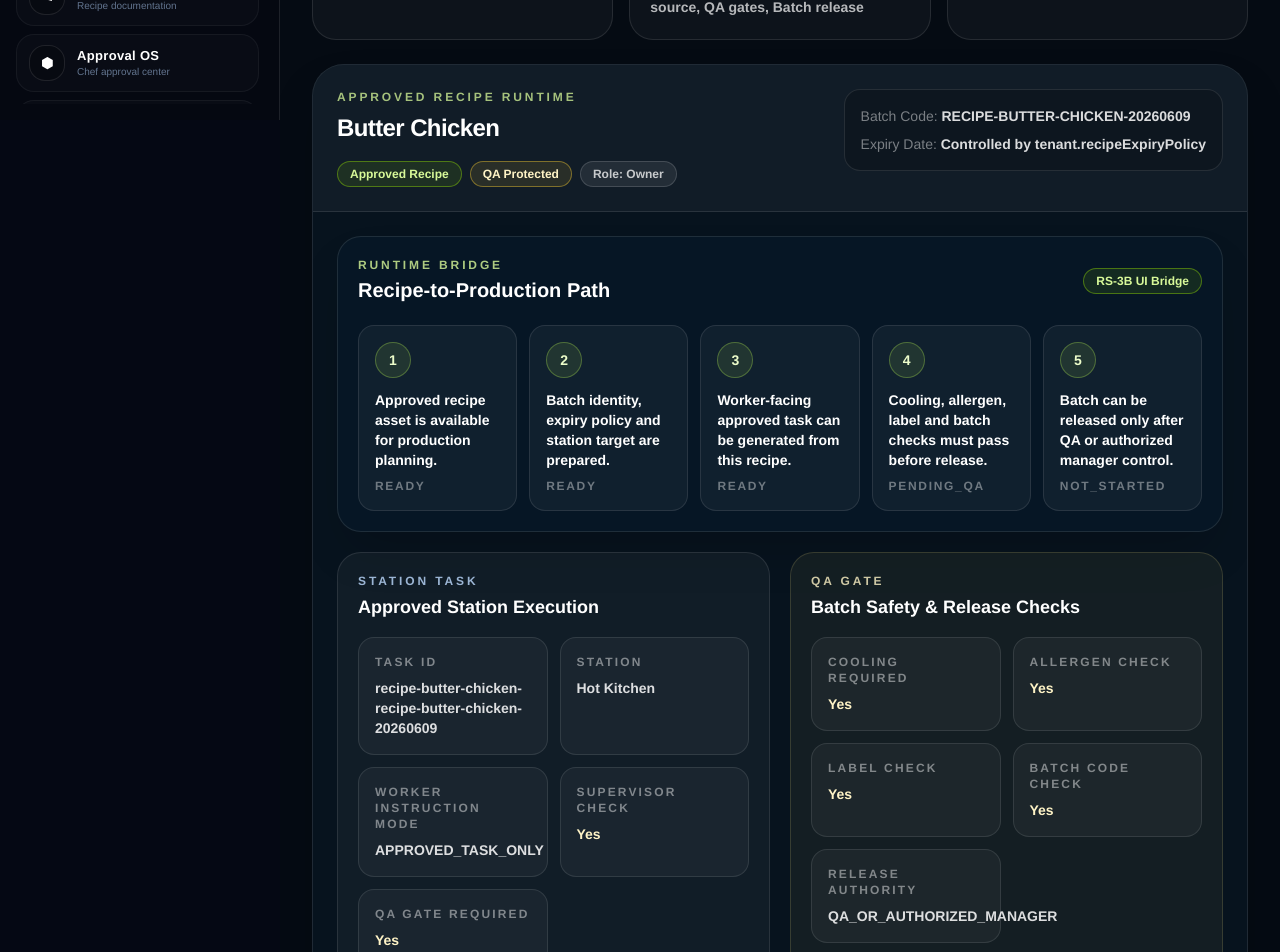
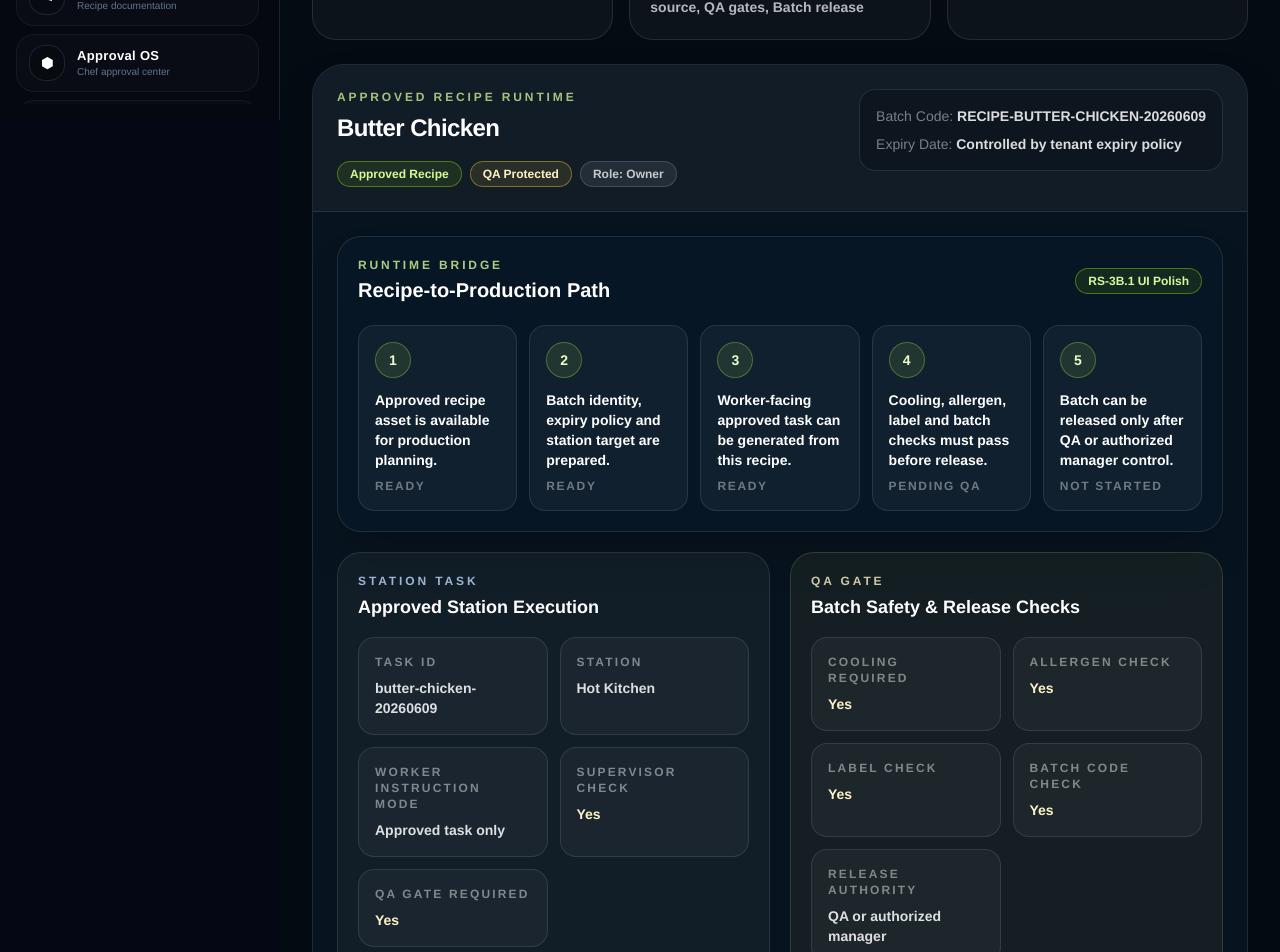
Before and after one commit to ammsofia11-wq/g7-mvpos, a Next.js app: page /recipe-studio in a window 1280 px wide. Shown: the part 680-1632 px from the top of the page. Built offline with nearby package versions, Linux system fonts and the light colour scheme.

Commit message:
RS-3B.1 Humanize recipe runtime labels

```diff
--- a/app/(app)/recipe-studio/page.tsx
+++ b/app/(app)/recipe-studio/page.tsx
@@ -88,6 +88,17 @@ const DEFAULT_RUNTIME_PATH = [
   "Release Ready",
 ]
 
+const HUMAN_READABLE_RUNTIME_VALUES: Record<string, string> = {
+  READY: "Ready",
+  PENDING_QA: "Pending QA",
+  NOT_STARTED: "Not started",
+  APPROVED_TASK_ONLY: "Approved task only",
+  QA_OR_AUTHORIZED_MANAGER: "QA or authorized manager",
+  "Controlled by tenant.recipeExpiryPolicy":
+    "Controlled by tenant expiry policy",
+  "tenant.recipeExpiryPolicy": "tenant expiry policy",
+}
+
 const ROLE_DESCRIPTIONS: Record<RecipeStudioRole, string> = {
   owner:
     "Governance view for recipe readiness, costing visibility, yield control, and production release confidence.",
@@ -123,13 +134,78 @@ function formatLabel(value: string) {
     .replace(/\b\w/g, (letter) => letter.toUpperCase())
 }
 
-function formatValue(value: unknown) {
+function humanizeRuntimeValue(value: string) {
+  const trimmedValue = value.trim()
+
+  if (HUMAN_READABLE_RUNTIME_VALUES[trimmedValue]) {
+    return HUMAN_READABLE_RUNTIME_VALUES[trimmedValue]
+  }
+
+  const matchingRole = ROLE_OPTIONS.find((role) => role.value === trimmedValue)
+
+  if (matchingRole) {
+    return matchingRole.label
+  }
+
+  if (trimmedValue.includes("tenant.recipeExpiryPolicy")) {
+    return trimmedValue.replace(
+      "tenant.recipeExpiryPolicy",
+      "tenant expiry policy"
+    )
+  }
+
+  if (/^[A-Z0-9_]+$/.test(trimmedValue)) {
+    return trimmedValue
+      .split("_")
+      .map((part) => {
+        if (part === "QA") return "QA"
+        if (part === "QC") return "QC"
+        if (part === "IP") return "IP"
+        if (part === "R&D") return "R&D"
+
+        return part.charAt(0).toUpperCase() + part.slice(1).toLowerCase()
+      })
+      .join(" ")
+  }
+
+  return trimmedValue
+}
+
+function formatValue(value: unknown): string {
   if (value === true) return "Yes"
   if (value === false) return "No"
   if (value === null || value === undefined || value === "") return "—"
-  if (Array.isArray(value)) return value.join(", ")
-  if (typeof value === "object") return JSON.stringify(value, null, 2)
+
+  if (Array.isArray(value)) {
+    return value.map((item) => formatValue(item)).join(", ")
+  }
+
+  if (typeof value === "string") {
+    return humanizeRuntimeValue(value)
+  }
+
+  if (typeof value === "object") {
+    return JSON.stringify(value, null, 2)
+  }
+
   return String(value)
+}
+
+function compactTaskId(taskId?: string) {
+  if (!taskId) return "—"
+
+  const duplicateRecipeMatch = taskId.match(
+    /^(recipe-[a-z0-9-]+)-\1-(\d{8})$/i
+  )
+
+  if (duplicateRecipeMatch) {
+    const recipeSlug = duplicateRecipeMatch[1].replace(/^recipe-/i, "")
+    const dateCode = duplicateRecipeMatch[2]
+
+    return `${recipeSlug}-${dateCode}`
+  }
+
+  return taskId.replace(/^recipe-/i, "")
 }
 
 function getRecipeTitle(recipe: RecipeStudioRecipe, index: number) {
@@ -235,7 +311,7 @@ function RuntimePathView({ runtime }: { runtime?: RecipeProductionRuntime }) {
             Recipe-to-Production Path
           </h3>
         </div>
-        <StatusPill tone="success">RS-3B UI Bridge</StatusPill>
+        <StatusPill tone="success">RS-3B.1 UI Polish</StatusPill>
       </div>
 
       <div className="grid gap-3 md:grid-cols-5">
@@ -249,7 +325,7 @@ function RuntimePathView({ runtime }: { runtime?: RecipeProductionRuntime }) {
             </div>
             <p className="text-sm font-bold text-white">{step.label}</p>
             <p className="mt-2 text-xs font-semibold uppercase tracking-[0.14em] text-white/40">
-              {step.status}
+              {formatValue(step.status)}
             </p>
             {step.note ? (
               <p className="mt-2 text-xs leading-5 text-white/55">{step.note}</p>
@@ -278,7 +354,7 @@ function StationTaskView({
       </div>
 
       <div className="grid gap-3 sm:grid-cols-2">
-        <InfoRow label="Task ID" value={stationTask?.taskId} />
+        <InfoRow label="Task ID" value={compactTaskId(stationTask?.taskId)} />
         <InfoRow label="Station" value={stationTask?.station} />
         <InfoRow
           label="Worker Instruction Mode"
@@ -418,7 +494,7 @@ function RoleRuntimeView({
           {activeRoleLabel} Runtime View
         </h3>
         <p className="mt-3 text-sm leading-6 text-white/70">
-          {roleRuntimeView}
+          {formatValue(roleRuntimeView)}
         </p>
       </section>
     )
@@ -541,7 +617,7 @@ function RecipeRuntimeCard({
               No productionRuntime object was returned for this recipe.
             </p>
             <p className="mt-2 text-sm leading-6 text-white/60">
-              RS-3B expects the API to return recipes[n].productionRuntime from
+              RS-3B.1 expects the API to return recipes[n].productionRuntime from
               the RS-3A contract.
             </p>
           </div>
@@ -627,9 +703,10 @@ function RecipeStudioRuntimePageContent() {
                 Production Runtime Bridge
               </h1>
               <p className="mt-4 text-sm leading-7 text-white/65 md:text-base">
-                RS-3B displays the RS-3A recipe-to-production contract inside
-                Recipe Studio. The current role is read from query string for
-                testing only; production permissions must come from session,
+                RS-3B.1 keeps the RS-3A recipe-to-production contract visible
+                inside Recipe Studio while making runtime labels easier to read
+                for kitchen teams. The current role is read from query string
+                for testing only; production permissions must come from session,
                 user, and tenant permissions.
               </p>
             </div>
@@ -745,7 +822,7 @@ function RecipeStudioRuntimePageContent() {
               No recipes returned from the Recipe Studio API.
             </p>
             <p className="mt-2 text-sm leading-6 text-white/60">
-              RS-3B expects recipes to include productionRuntime from the RS-3A
+              RS-3B.1 expects recipes to include productionRuntime from the RS-3A
               API contract.
             </p>
           </section>
```
